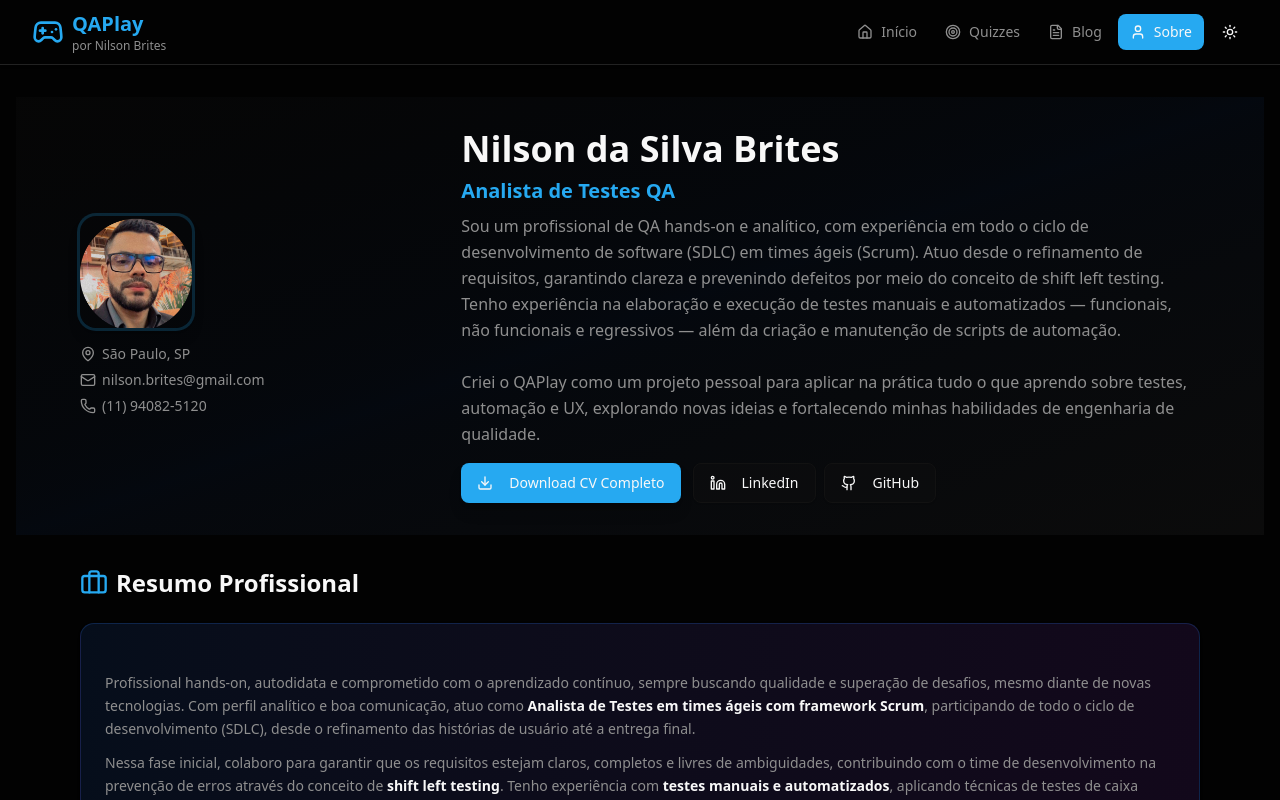
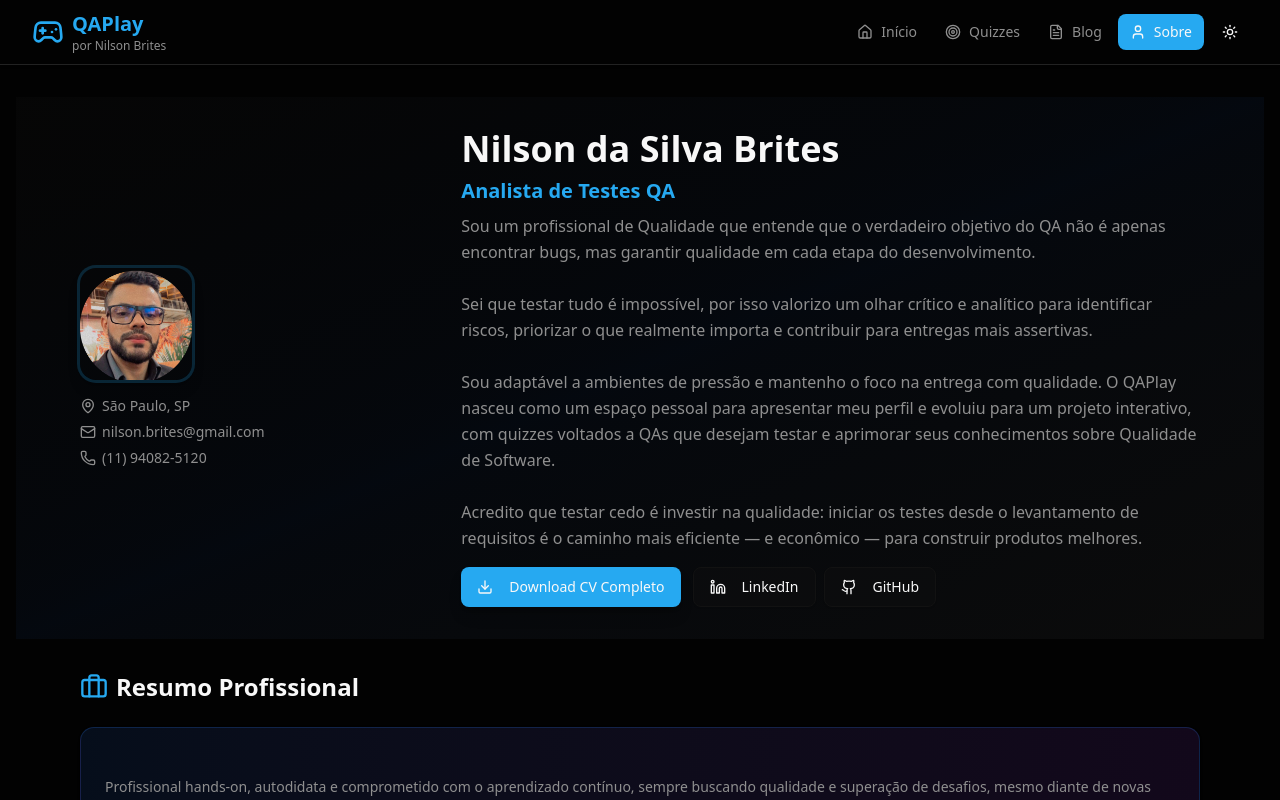
Before and after one commit to nilrd/qaplay_prod, a React (Vite) app: page /sobre in a window 1280 px wide. Shown: the top 800 px of the page. Built offline with nearby package versions, Linux system fonts and the light colour scheme.

Commit message:
texto alterado

```diff
--- a/src/pages/About.jsx
+++ b/src/pages/About.jsx
@@ -177,9 +177,14 @@ const About = () => {
                   Analista de Testes QA
                 </h2>
                 <p className="text-base text-muted-foreground leading-relaxed">
-                  Sou um profissional de QA hands-on e analítico, com experiência em todo o ciclo de desenvolvimento de software (SDLC) em times ágeis (Scrum). Atuo desde o refinamento de requisitos, garantindo clareza e prevenindo defeitos por meio do conceito de shift left testing. Tenho experiência na elaboração e execução de testes manuais e automatizados — funcionais, não funcionais e regressivos — além da criação e manutenção de scripts de automação.
+                  Sou um profissional de Qualidade que entende que o verdadeiro objetivo do QA não é apenas encontrar bugs, mas garantir qualidade em cada etapa do desenvolvimento.
                   <br /><br />
-                  Criei o QAPlay como um projeto pessoal para aplicar na prática tudo o que aprendo sobre testes, automação e UX, explorando novas ideias e fortalecendo minhas habilidades de engenharia de qualidade.
+                  Sei que testar tudo é impossível, por isso valorizo um olhar crítico e analítico para identificar riscos, priorizar o que realmente importa e contribuir para entregas mais assertivas.
+                  <br /><br />
+                  Sou adaptável a ambientes de pressão e mantenho o foco na entrega com qualidade.
+                  O QAPlay nasceu como um espaço pessoal para apresentar meu perfil e evoluiu para um projeto interativo, com quizzes voltados a QAs que desejam testar e aprimorar seus conhecimentos sobre Qualidade de Software.
+                  <br /><br />
+                  Acredito que testar cedo é investir na qualidade: iniciar os testes desde o levantamento de requisitos é o caminho mais eficiente — e econômico — para construir produtos melhores.
                 </p>
               </div>
 
```
